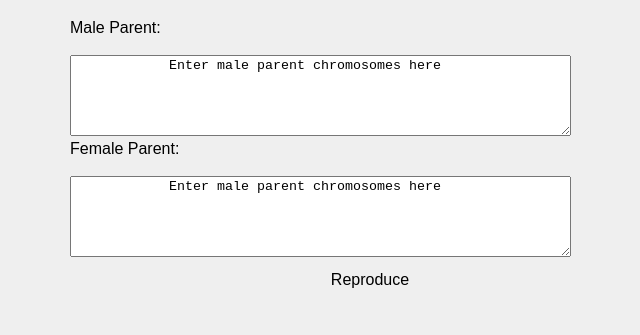
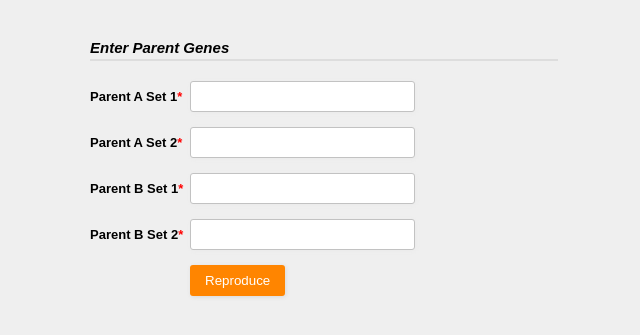
Before and after one commit to bmodi/svarbnetics, a website: page public/index.html in a window 1280 px wide. Shown: the part 61-396 px from the top of the page, without its empty margins (170-810 px from the left). Drawn offline with Linux system fonts and the light colour scheme.

Commit message:
HTML form with 4 gene fields

```diff
--- a/public/index.html
+++ b/public/index.html
@@ -10,16 +10,17 @@
 <body>
     <h1>Welcome to SVARBnetics!</h1>
 
-    <form>
-        Male Parent:<br><br/>
-        <textarea rows = "5" cols = "60" name = "male_organism">
-            Enter male parent chromosomes here
-         </textarea><br>
-        Female Parent:<br><br/>
-        <textarea rows = "5" cols = "60" name = "male_organism">
-            Enter male parent chromosomes here
-         </textarea><br>
-        <input type="submit" value="Reproduce">
-    </form>
+    <div class="form-style-2">
+        <div class="form-style-2-heading">Enter Parent Genes</div>
+        <form action="" method="post">
+            <label for="field1"><span>Parent A Set 1<span class="required">*</span></span><input type="text" class="input-field" name="field1" value="" /></label>
+            <label for="field2"><span>Parent A Set 2<span class="required">*</span></span><input type="text" class="input-field" name="field2" value="" /></label>
+            <label for="field3"><span>Parent B Set 1<span class="required">*</span></span><input type="text" class="input-field" name="field3" value="" /></label>
+            <label for="field4"><span>Parent B Set 2<span class="required">*</span></span><input type="text" class="input-field" name="field4" value="" /></label>
+
+            <label><span> </span><input type="submit" value="Reproduce" /></label>
+        </form>
+    </div>
+
 </body>
 </html>
--- a/public/organism.js
+++ b/public/organism.js
@@ -1,5 +1,3 @@
-import Chromosome from './chromosome.js';
-
 let nextId=1000;
 
 export default class Organism {
--- a/public/styles/default.css
+++ b/public/styles/default.css
@@ -11,40 +11,7 @@ body
   box-sizing: border-box;
 }
 
-/* Remove margins and padding from the list */
-ul {
-  margin: 0;
-  padding: 0;
-}
 
-/* Style the list items */
-ul li {
-  position: relative;
-  padding: 12px 8px 12px 40px;
-  list-style-type: none;
-  background: #4bd87a;
-  font-size: 18px;
-  transition: 0.2s;
-}
-
-/* Set all odd list items to a different color (zebra-stripes) */
-ul li:nth-child(odd) {
-  background: #eee;
-}
-
-/* Bright background-color on hover */
-ul li:hover {
-  background: #e7db2d;
-}
-
-#inventory li {
-  position: relative;
-  padding: 4px 4px 4px 4px;
-  list-style-type: none;
-  background: #aabbcc;
-  font-size: 18px;
-  transition: 0.2s;
-}
 
 
 /* Style the header */
@@ -62,51 +29,6 @@ ul li:hover {
   clear: both;
 }
 
-/* Style the input */
-input {
-  margin: 0;
-  border: none;
-  border-radius: 0;
-  width: 75%;
-  padding: 10px;
-  float: left;
-  font-size: 16px;
-}
-
-/* Style the "Add" button */
-.addBtn {
-  padding: 10px;
-  width: 25%;
-  background: #d9d9d9;
-  color: #555;
-  float: left;
-  text-align: center;
-  font-size: 16px;
-  cursor: pointer;
-  transition: 0.3s;
-  border-radius: 0;
-}
-
-.addBtn:hover {
-  background-color: #bbb;
-}
-
-
-.card-container {
-  display: grid;
-  padding: 1rem;
-  grid-template-columns: repeat(auto-fit, minmax(320px, 1fr));
-  grid-gap: 1rem;
-}
-.card {
-  display: grid;
-}
-.card .button {
-  align-self: end;
-}
-.card .button:hover {
-  background-color: #B21B00;
-}
 
 
 /* Simple Card styles for prettying */
@@ -122,27 +44,83 @@ body {
 * {
   box-sizing: border-box;
 }
-.card {
-  box-shadow: 0px 1px 5px #555;
-  background-color: white;
+
+.form-style-2{
+	max-width: 500px;
+	padding: 20px 12px 10px 20px;
+	font: 13px Arial, Helvetica, sans-serif;
 }
-.card__title {
-  font-size: 2rem;
-  padding: .5rem;
+.form-style-2-heading{
+	font-weight: bold;
+	font-style: italic;
+	border-bottom: 2px solid #ddd;
+	margin-bottom: 20px;
+	font-size: 15px;
+	padding-bottom: 3px;
 }
-.card__description {
-  padding: .5rem;
-  line-height: 1.6em;
+.form-style-2 label{
+	display: block;
+	margin: 0px 0px 15px 0px;
 }
-.button {
-  display: block;
-  background-color: tomato;
-  padding: 10px 20px;
-  color: white;
-  text-decoration: none;
-  text-align: center;
-  transition: .3s ease-out;
+.form-style-2 label > span{
+	width: 100px;
+	font-weight: bold;
+	float: left;
+	padding-top: 8px;
+	padding-right: 5px;
 }
-img {
-  max-width: 100%;
+.form-style-2 span.required{
+	color:red;
 }
+.form-style-2 .tel-number-field{
+	width: 40px;
+	text-align: center;
+}
+.form-style-2 input.input-field, .form-style-2 .select-field{
+	width: 48%;
+}
+.form-style-2 input.input-field,
+.form-style-2 .tel-number-field,
+.form-style-2 .textarea-field,
+ .form-style-2 .select-field{
+	box-sizing: border-box;
+	-webkit-box-sizing: border-box;
+	-moz-box-sizing: border-box;
+	border: 1px solid #C2C2C2;
+	box-shadow: 1px 1px 4px #EBEBEB;
+	-moz-box-shadow: 1px 1px 4px #EBEBEB;
+	-webkit-box-shadow: 1px 1px 4px #EBEBEB;
+	border-radius: 3px;
+	-webkit-border-radius: 3px;
+	-moz-border-radius: 3px;
+	padding: 7px;
+	outline: none;
+}
+.form-style-2 .input-field:focus,
+.form-style-2 .tel-number-field:focus,
+.form-style-2 .textarea-field:focus,
+.form-style-2 .select-field:focus{
+	border: 1px solid #0C0;
+}
+.form-style-2 .textarea-field{
+	height:100px;
+	width: 55%;
+}
+.form-style-2 input[type=submit],
+.form-style-2 input[type=button]{
+	border: none;
+	padding: 8px 15px 8px 15px;
+	background: #FF8500;
+	color: #fff;
+	box-shadow: 1px 1px 4px #DADADA;
+	-moz-box-shadow: 1px 1px 4px #DADADA;
+	-webkit-box-shadow: 1px 1px 4px #DADADA;
+	border-radius: 3px;
+	-webkit-border-radius: 3px;
+	-moz-border-radius: 3px;
+}
+.form-style-2 input[type=submit]:hover,
+.form-style-2 input[type=button]:hover{
+	background: #EA7B00;
+	color: #fff;
+}
```
